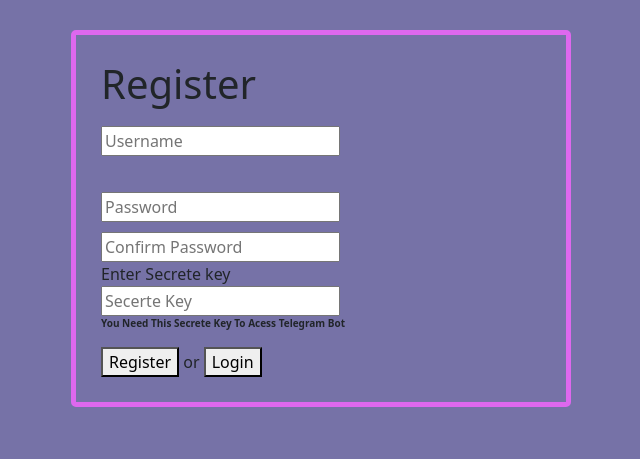
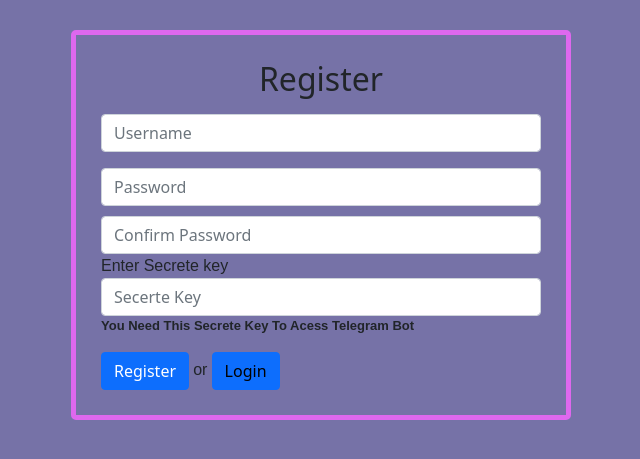
Before and after one commit to PAVANA809/leavemeamessage, a Flask app: page /register in a window 1280 px wide. Shown: the top 459 px of the page, without its empty margins (319-959 px from the left). Run offline with Flask 2, Linux system fonts and the light colour scheme; some libraries are stand-ins or nearby versions.

Commit message:
bootstrap added

```diff
--- a/app.py
+++ b/app.py
@@ -36,7 +36,7 @@ def generate_link():
 
 @app.route("/message/<username>")
 def home(username):
-    return render_template("leavemeamessage.html")
+    return render_template("leavemeamessage.html",user=username)
 
 
 @app.route("/end")
--- a/static/style.css
+++ b/static/style.css
@@ -18,3 +18,7 @@ a{
 input{
     margin: 10px 0px;
 }
+
+p{
+    font-family: Arial, Helvetica, sans-serif;
+}
--- a/templates/end.html
+++ b/templates/end.html
@@ -2,7 +2,7 @@
 {% block title %}End-Page{% endblock %}
 
 {% block content%}
-    <h3>Thank You For Your Message</h3><br>
+    <p style="font-size: 20px;">Thank You For Your Message</p>
     <p style="margin: 10px 0px;">If You Want To Try This</p>
-    <button><a href="/register">Click Here</a></button>
+    <button class="btn btn-primary"><a href="/register">Click Here</a></button>
 {% endblock %}
--- a/templates/layout.html
+++ b/templates/layout.html
@@ -5,6 +5,7 @@
     <meta http-equiv="X-UA-Compatible" content="IE=edge">
     <meta name="viewport" content="width=device-width, initial-scale=1.0">
     <title>{% block title %}{% endblock %}</title>
+    <link rel="shortcut icon" href="{{ url_for('static', filename='title-logo.png') }}">
     <script
       src="https://kit.fontawesome.com/adc885449a.js"
       crossorigin="anonymous"
--- a/templates/leavemeamessage.html
+++ b/templates/leavemeamessage.html
@@ -2,9 +2,9 @@
 {% block title %}Leavemeamessage-Page{% endblock %}
 
 {% block content %}
-<h4>Leave Me A Message Anonymously </h4>
+<p style="border-top:2px solid white;border-bottom: 2px solid white;">Write a message to {{user}} anonymously</p>
 <form action="">
-    <textarea id="text"></textarea><br>
-    <button id="btn" type="button" onclick="sendmessage()">Send</button>
+    <textarea id="text" style="margin-bottom: 10px;" class="form-control" placeholder="Write something here..."></textarea>
+    <button id="btn" class="btn btn-primary" type="button" onclick="sendmessage()">Send</button>
 </form>
 {% endblock %}
--- a/templates/main.html
+++ b/templates/main.html
@@ -6,5 +6,5 @@
 <p>You can write or receive messages from your friends anonymously</p>
 <p>You will get those anonymous messages in a telegram bot</p>
 <p>If you want to try this</p>
-<button type="button"><a href="/register">Click Here</a></button>
+<button type="button" class="btn btn-primary"><a href="/register">Click Here</a></button>
 {% endblock %}
--- a/templates/register.html
+++ b/templates/register.html
@@ -1,27 +1,28 @@
 {% extends "layout.html" %}
 {% block title %}Register-Page{% endblock %}
 {% block content %}
-    <h1>Register</h1>
+    <center><h2 class="mb-3">Register</h2></center>
     <form action="">
 
-        <input type="text" placeholder="Username" onchange="checkname()" id="uname"><br>
+        <input type="text" placeholder="Username" onchange="checkname()" id="uname" class="form-control">
         <p id="unameerror"></p>
 
-        <input style="margin-bottom: 0%;" type="password" placeholder="Password" onchange="pwreq()" id="password"><br>
+        <input style="margin-bottom: 0%;" type="password" placeholder="Password" onchange="pwreq()" id="password" class="form-control">
         <p style="font-size: 13px;color: red; padding: 0%;margin: 0%;" id="plength"></p>
 
 
-        <input style="margin-bottom: 0px;" type="password" placeholder="Confirm Password" onchange="checkpassword()" id="pw">
+        <input style="margin-bottom: 0px;" type="password" placeholder="Confirm Password" onchange="checkpassword()" id="pw" class="form-control">
         <p style="font-size: 13px;color: red; padding: 0%;margin: 0%;" id="err"></p>
 
 
         <p style="margin-bottom: 0%;">Enter Secrete key</p>
-        <input style="margin-bottom: 0px; margin-top: 0%;" type="text" id="s_key" placeholder="Secerte Key"><br>
-        <p style="font-size: 10px; font-weight: bold;">You Need This Secrete Key To Acess Telegram Bot</p>
+        <input style="margin-bottom: 0px; margin-top: 0%;" type="text" id="s_key" placeholder="Secerte Key" onchange="skeycheck()" class="form-control">
 
+        <p style="font-size: 13px; font-weight: bold; margin-bottom: 0%;">You Need This Secrete Key To Acess Telegram Bot</p>
+        <p id="skeyerror"></p>
 
-        <button type="button" id="btn" onclick="register()">Register</button>
+        <button type="button" id="btn" onclick="register()" class="btn btn-primary">Register</button>
         <p style="display: inline;">or</p>
-        <button><a href="/login">Login</a></button>
+        <button class="btn btn-primary"><a href="/login">Login</a></button>
     </form>
 {% endblock %}
```
Also changed, not shown: static/script.js (+35 -1 lines), templates/login.html (+5 -5 lines), templates/profile.html (+5 -5 lines), static/title-logo.png (added).
